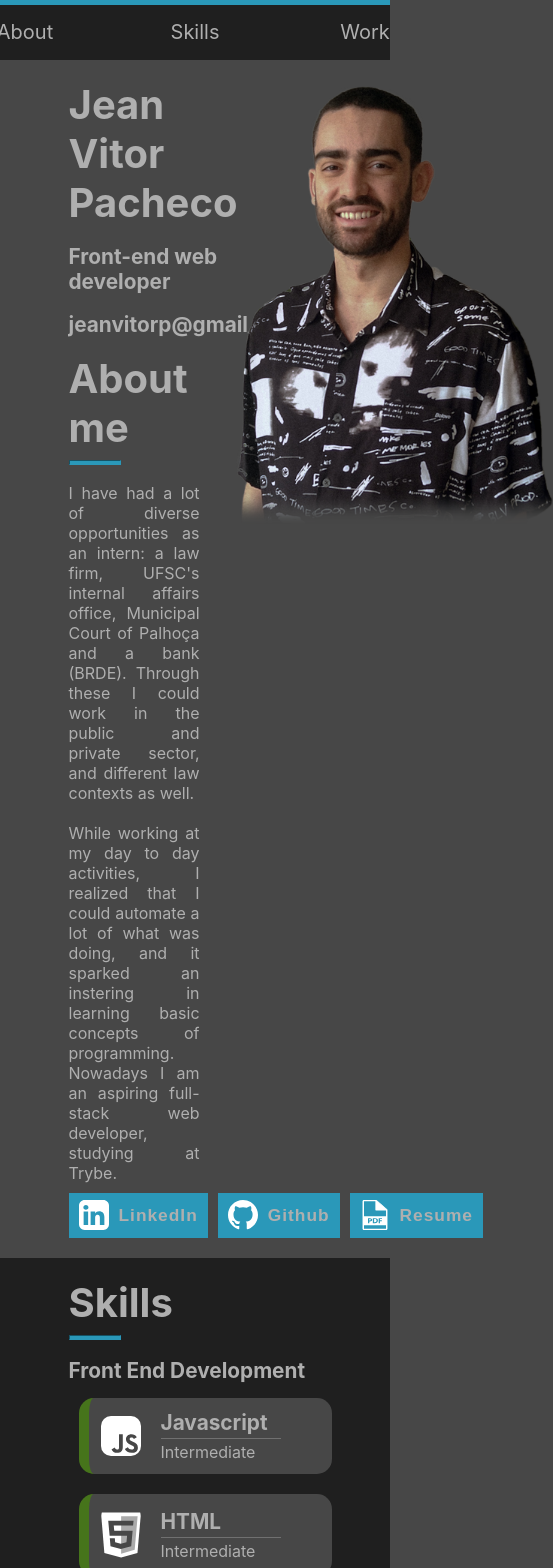
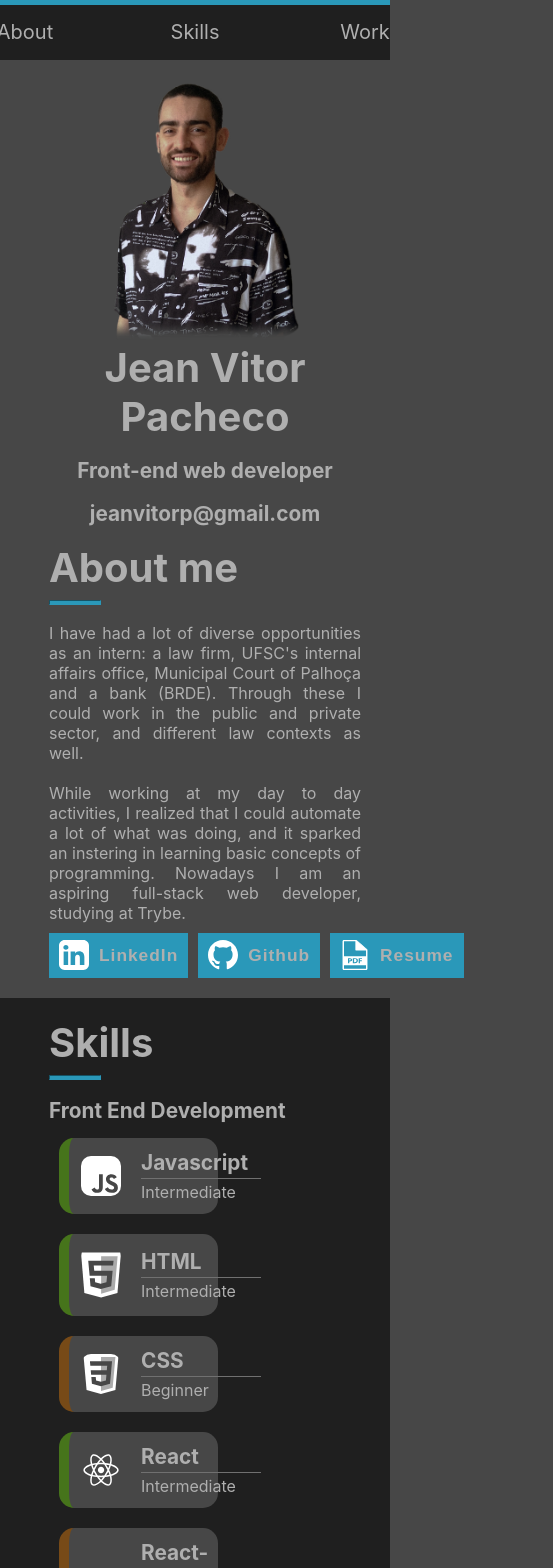
Before and after one commit to JeanVPacheco/personal-portfolio, a React (Create React App) app: page / in a window 390 px wide. Shown: the top 1568 px of the page, 553 px wide, since content can reach past the window. Built offline with nearby package versions, Linux system fonts and the light colour scheme.

Commit message:
Adding max-width 1100px media-query

```diff
--- a/src/App.css
+++ b/src/App.css
@@ -215,6 +215,8 @@ li.header-component {
   height: 100%;
   margin-left: auto;
   display: block;
+  max-width: 100%;
+  max-height: 100%;
 }
 
 .skill-block-title {
@@ -319,3 +321,49 @@ li.header-component {
   height: 5px;
   background-color: rgb(42, 152, 185);
 }
+
+@media (max-width: 691)
+{
+  .skill-card {
+    width: 80%;
+  }
+}
+
+@media (max-width: 1100px)
+{
+  .about-area {
+    flex-direction: column-reverse;
+    align-content: center;
+    width: 80%;
+  }
+
+  .about-me-text {
+    width: 100%;
+  }
+
+  .about-text {
+    width: 100%;
+  }
+
+  .profile-picture {
+    width: 100%;
+  }
+
+  .profile-picture img {
+    max-width: 60%;
+    max-height: 450px;
+    margin: auto;
+  }
+
+  .contact-info {
+    text-align: center;
+  }
+
+  .skills-area {
+    width: 80%;
+  }
+
+  .skill-card {
+    width: 40%;
+  }
+}
```
